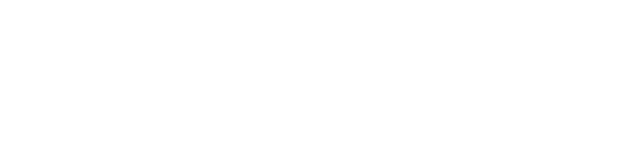
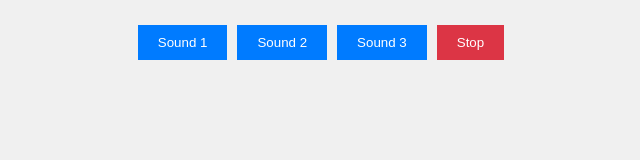
Before and after one commit to acciojob/Soundbar-shananasim16, a website: page main.html in a window 1280 px wide. Shown: the whole page, without its empty margins (319-959 px from the left). Drawn offline with Linux system fonts and the light colour scheme.

Commit message:
created a submission

```diff
--- a/main.html
+++ b/main.html
@@ -1,16 +1,19 @@
 <!DOCTYPE html>
-
-<html>
-
+<html lang="en">
 <head>
-	<link rel="stylesheet" href="styles.css">
+    <meta charset="UTF-8">
+    <meta name="viewport" content="width=device-width, initial-scale=1.0">
+    <link rel="stylesheet" href="styles.css">
+    <title>Audio Player</title>
 </head>
-
 <body>
-	<!-- the entire body must be written by student -->
-    <script type="text/javascript" src="./script.js">
-</script>
-
+    <div id="buttons">
+        <button class="btn" onclick="playAudio('sound1.mp3')">Sound 1</button>
+        <button class="btn" onclick="playAudio('sound2.mp3')">Sound 2</button>
+        <button class="btn" onclick="playAudio('sound3.mp3')">Sound 3</button>
+        <button class="btn stop" onclick="stopAudio()">Stop</button>
+    </div>
+    <audio id="audioPlayer"></audio>
+    <script src="script.js"></script>
 </body>
-
 </html>
--- a/script.js
+++ b/script.js
@@ -1 +1,11 @@
-//your JS code here. If required.
+function playAudio(filename) {
+    var audio = document.getElementById("audioPlayer");
+    audio.src = "sounds/" + filename;
+    audio.play();
+}
+
+function stopAudio() {
+    var audio = document.getElementById("audioPlayer");
+    audio.pause();
+    audio.currentTime = 0;
+}
--- a/styles.css
+++ b/styles.css
@@ -1 +1,33 @@
-/*  your css code here. If applicable */
+body {
+    font-family: Arial, sans-serif;
+    text-align: center;
+    background-color: #f0f0f0;
+}
+
+#buttons {
+    display: flex;
+    justify-content: center;
+    align-items: center;
+    margin: 20px;
+}
+
+.btn {
+    margin: 5px;
+    padding: 10px 20px;
+    background-color: #007bff;
+    color: #fff;
+    border: none;
+    cursor: pointer;
+}
+
+.stop {
+    background-color: #dc3545;
+}
+
+.btn:hover {
+    background-color: #0056b3;
+}
+
+audio {
+    display: none;
+}
```
